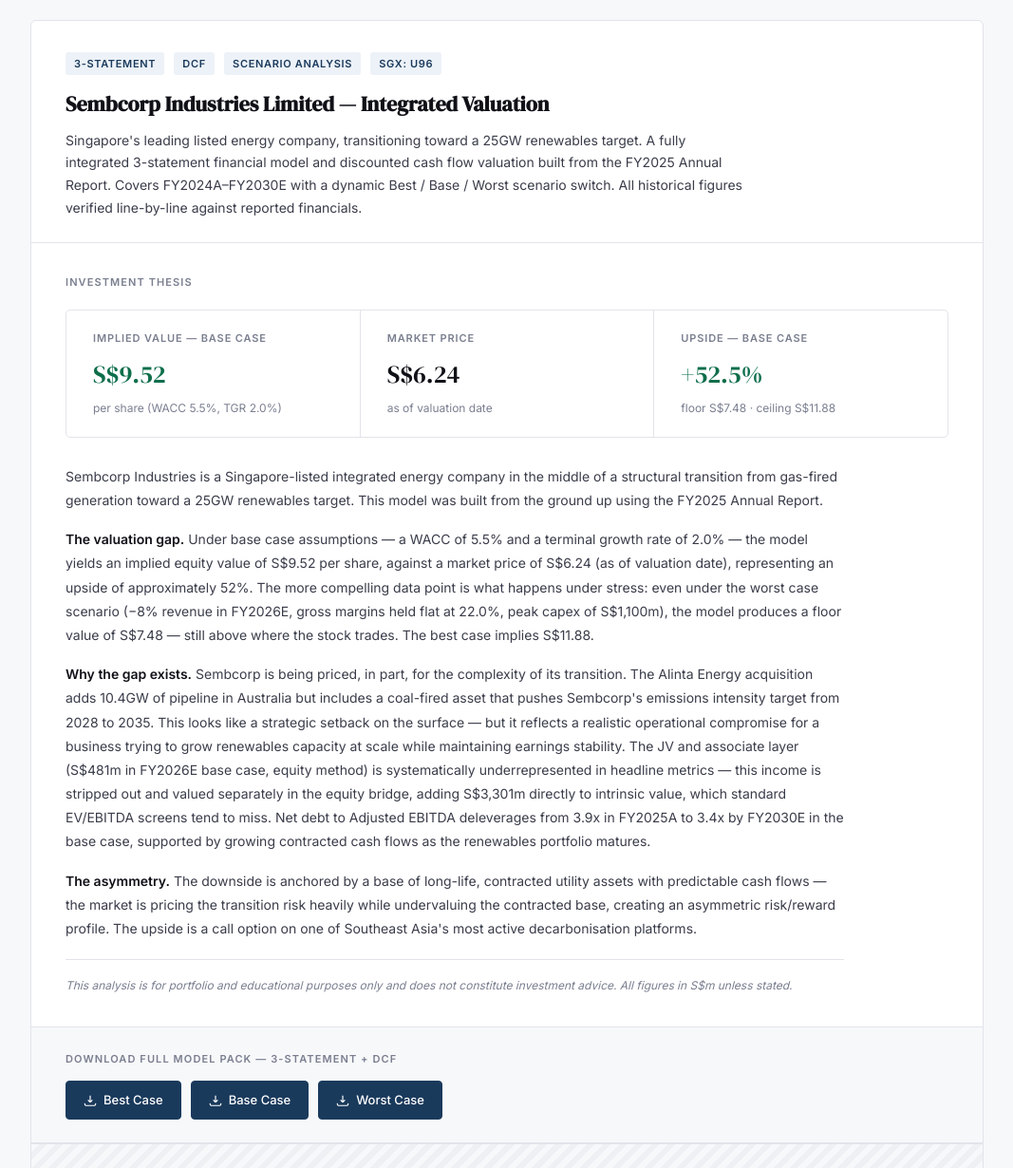
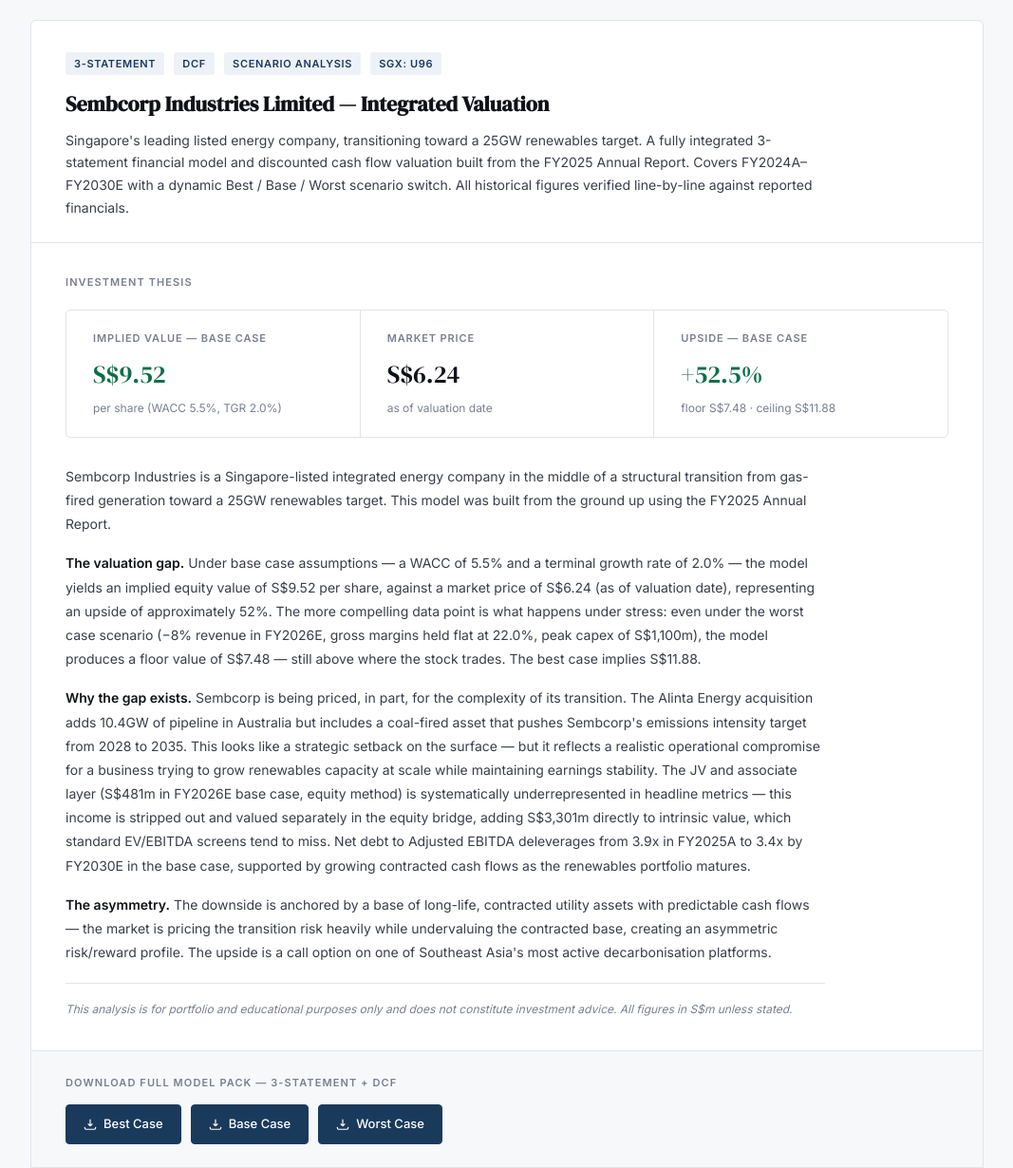
Before and after one commit to aniruddh-menon/aniruddh-menon.github.io, a plain HTML site: page index.html in a window 1280 px wide. Shown: the part 1160-2390 px from the top of the page at 95% size, without its empty margins (106-1173 px from the left). Drawn offline with Linux system fonts and the light colour scheme.

Commit message:
Update index.html

```diff
--- a/index.html
+++ b/index.html
@@ -74,12 +74,12 @@
     .model-card-header { padding: 32px 36px 24px; border-bottom: 1px solid var(--rule); }
     .model-tag { display: inline-block; background: var(--tag-bg); color: var(--tag-text); font-size: 11px; font-weight: 600; letter-spacing: 0.06em; text-transform: uppercase; padding: 3px 9px; border-radius: 3px; margin-right: 6px; margin-bottom: 12px; }
     .model-title { font-family: 'DM Serif Display', serif; font-size: 22px; color: var(--ink); margin-bottom: 8px; }
-    .model-desc { font-size: 14px; color: var(--ink-mid); line-height: 1.7; max-width: 720px; }
+    .model-desc { font-size: 14px; color: var(--ink-mid); line-height: 1.7; max-width: 800px; }
 
     /* THESIS BLOCK */
     .thesis-block { padding: 32px 36px; border-bottom: 1px solid var(--rule); background: var(--white); }
     .thesis-title { font-size: 11px; font-weight: 600; letter-spacing: 0.1em; text-transform: uppercase; color: var(--ink-light); margin-bottom: 20px; }
-    .thesis-body { font-size: 14px; color: var(--ink-mid); line-height: 1.8; max-width: 820px; }
+    .thesis-body { font-size: 14px; color: var(--ink-mid); line-height: 1.8; max-width: 800px; }
     .thesis-body p { margin-bottom: 16px; }
     .thesis-body p:last-child { margin-bottom: 0; }
     .thesis-body strong { color: var(--ink); font-weight: 600; }
@@ -519,7 +519,7 @@
 
       <!-- DCF DESCRIPTION -->
       <div style="padding:24px 36px;border-bottom:1px solid var(--rule);">
-        <p style="font-size:14px;color:var(--ink-mid);line-height:1.7;max-width:700px;">
+        <p style="font-size:14px;color:var(--ink-mid);line-height:1.7;max-width:800px;">
           Unlevered free cash flow model built directly on top of the 3-statement forecasting cases above.
           Uses the perpetuity growth method (Gordon Growth) — appropriate for a stable, long-life
           infrastructure platform — with a WACC sensitivity table across discount rates and terminal growth assumptions.
```
